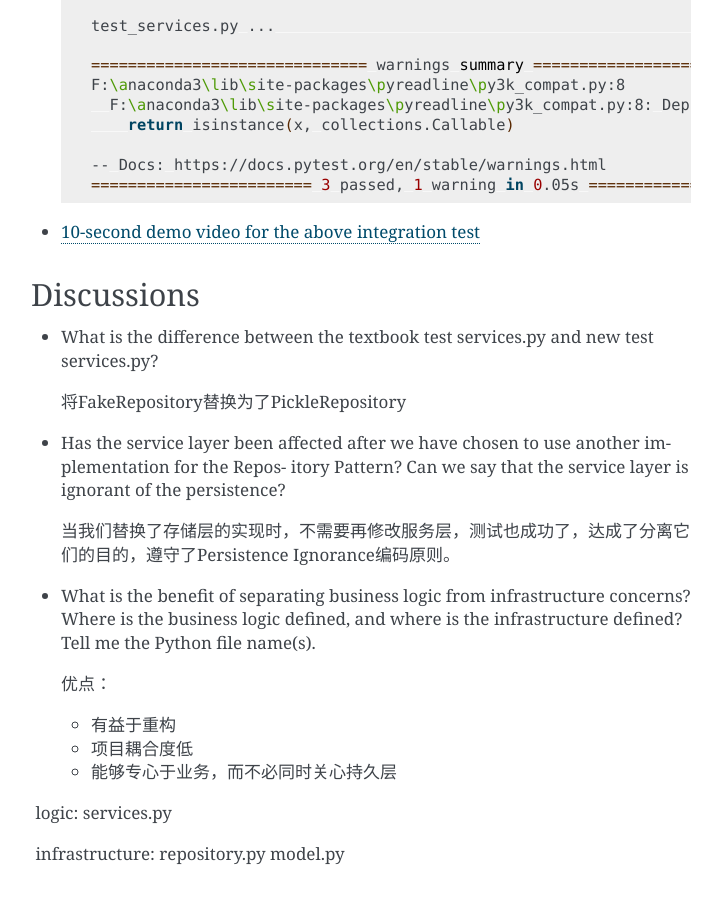
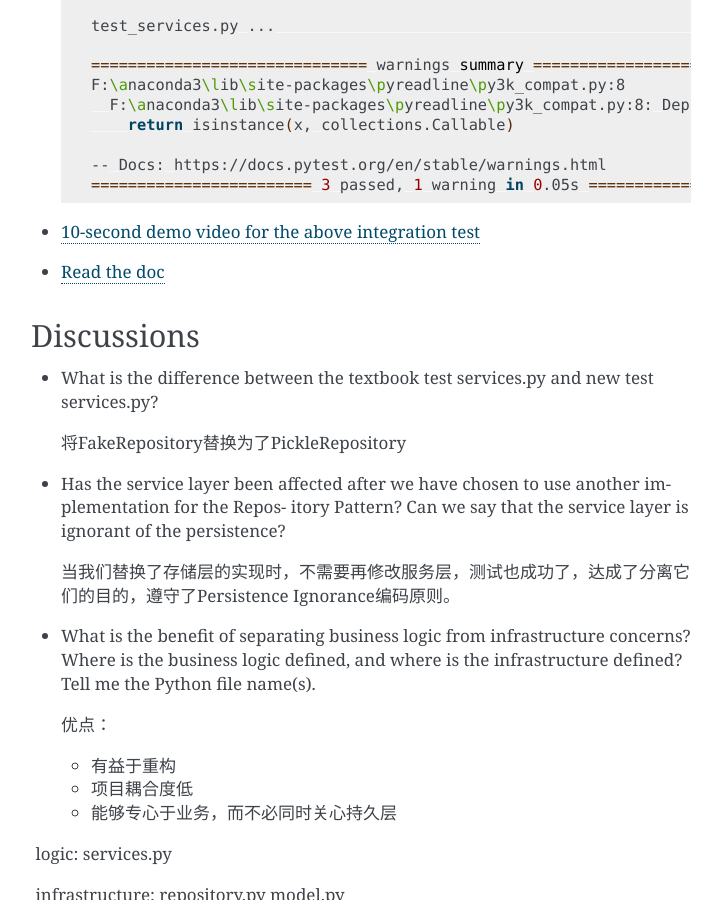
Before and after one commit to lingeri/englishpal, a Sphinx documentation site: the page built from docs/SA-lab3.md, in a window 1280 px wide and 900 px high, scrolled down 973 px. Shown: the whole window, without its empty margins (389-1111 px from the left). Built offline with Sphinx 7.4.7, drawn with Linux system fonts in a browser that asks for light colours.

Commit message:
update SA-lab3

```diff
--- a/docs/SA-lab3.md
+++ b/docs/SA-lab3.md
@@ -47,6 +47,8 @@ In this lab, we are going to use a non-database strategy while implementing the
 
 - [10-second demo video for the above integration test](https://www.bilibili.com/video/BV1kv4y137Kk?spm_id_from=333.999.list.card_archive.click)
 
+- [Read the doc](https://englishpal-78.readthedocs.io/en/latest/SA-lab3.html)
+
 ## Discussions
 
 - What is the difference between the textbook test services.py and new test services.py?
--- a/docs/index.rst
+++ b/docs/index.rst
@@ -8,3 +8,4 @@ Contents
 
    SA-lab1
    SA-lab2
+   SA-lab3
```
